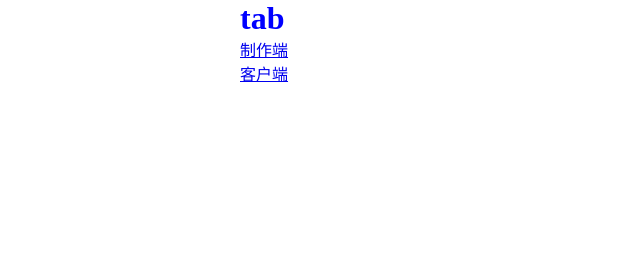
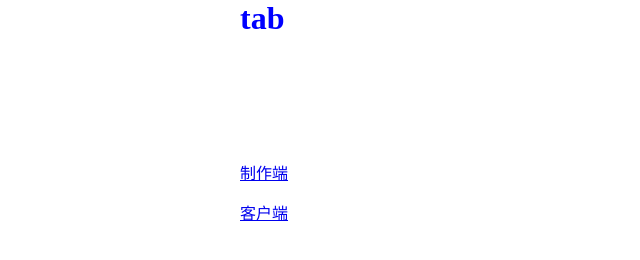
Before and after one commit to twowei/bookmarks, a plain HTML site: page index.html in a window 1280 px wide. Shown: the whole page, without its empty margins (0-640 px from the left). Drawn offline with Linux system fonts and the light colour scheme.

Commit message:
增加高度

```diff
--- a/index.html
+++ b/index.html
@@ -14,6 +14,14 @@
 	.content{
 		width: 800px;
 		margin: 0 auto;
+	}
+
+	.header{
+		height: 160px;
+	}
+
+	.tab-link{
+		height: 40px;
 	}
 
    .tab-link{
@@ -33,7 +41,8 @@
 
   <body>
 	<div class="content">
-	<h1>tab</h1>
+	<div class="header"><h1>tab</h1></div>
+
 	<div class="tab-link">
 		<a href="http://shanju.fun/prototype/makerCenter3.0" target="_blank">制作端</a>
 	</div>
```
